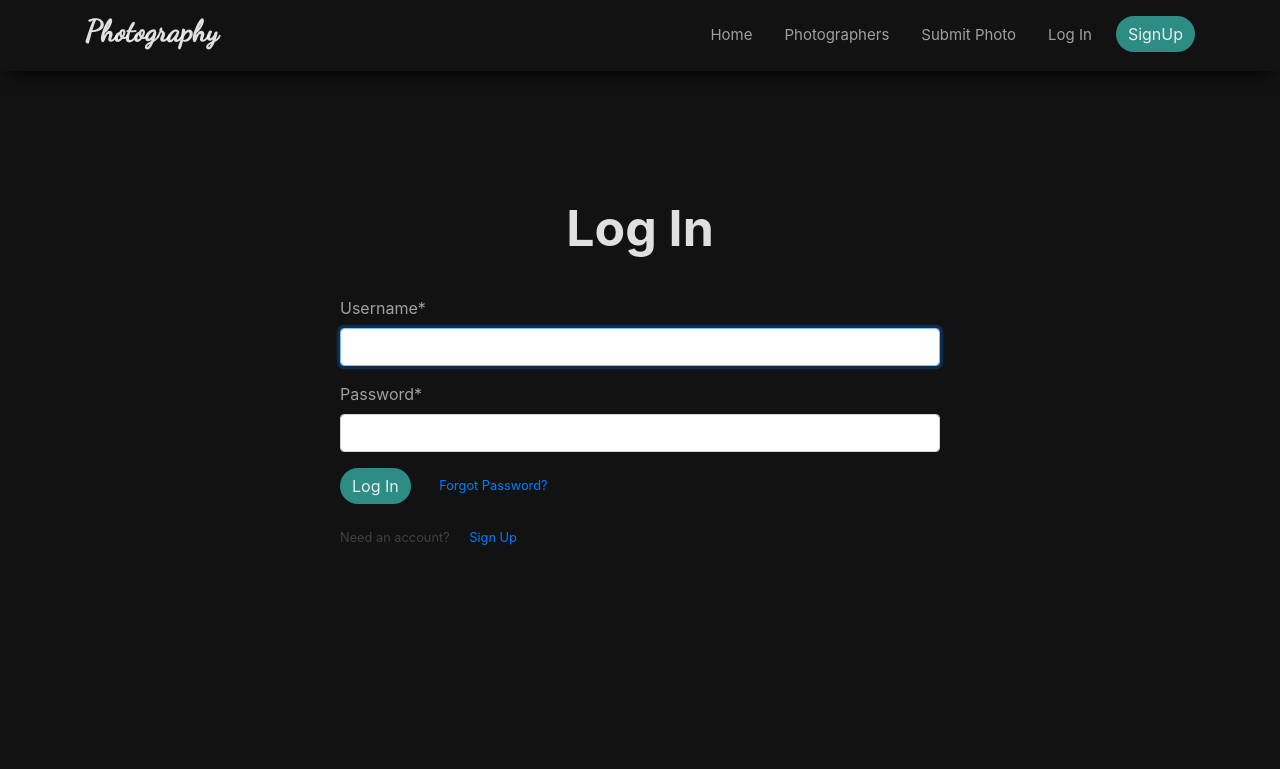
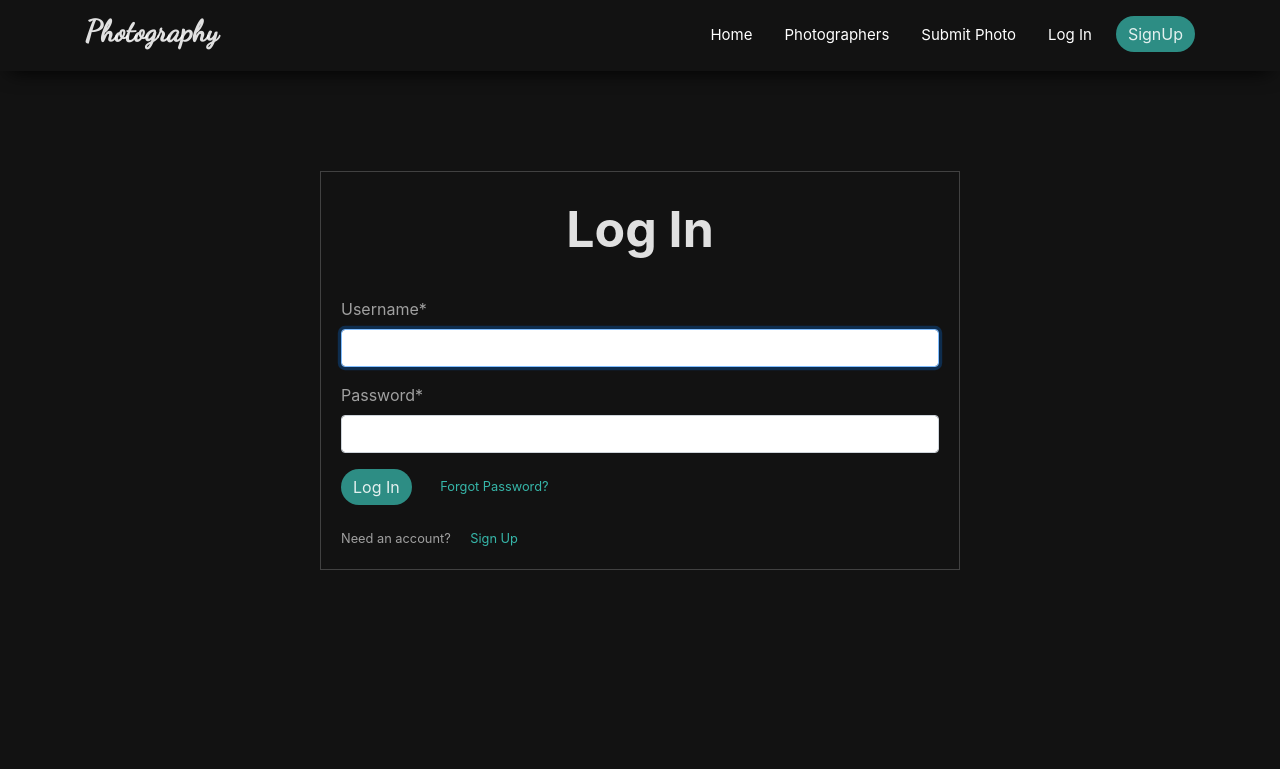
Before and after one commit to quamejnr/Photography, a Django app: page /login/ in a window 1280 px wide. Shown: the top 769 px of the page. Run offline with Django 3.2, Linux system fonts and the light colour scheme; some libraries are stand-ins or nearby versions.

Commit message:
Fixed the visibility of the nav button, made the logo a link to the home page, changed the colour of the 'forgot password' and 'sign up' links in the register and login forms

```diff
--- a/photo/static/photo/main.css
+++ b/photo/static/photo/main.css
@@ -22,7 +22,11 @@
             box-shadow: rgb(0 0 0) 0px 10px 20px -10px;
         }
 
-        #nav h1 {
+        #nav a:hover {
+            text-decoration: none;
+        }
+
+        #nav a h1 {
             font-family: "Dancing Script";
             font-size: 30px;
             font-weight: 900;
@@ -373,7 +377,7 @@
         #register_form {
             width: 50%;
             margin: 100px auto;
-            border: var(--accent);
+            border: 1px solid var(--accent);
             padding: 20px;
         }
 
@@ -396,8 +400,13 @@
 
         #register_form .reg-footer {
             margin-top: 20px;
-            color: var(--accent);
+            color: var(--secondary);
         }
+
+        #register_form .sign {
+            color: rgba(64, 224, 208, 0.8);
+        }
+
         #logout_form {
             width: 50%;
             margin: 100px auto;
--- a/photo/templates/photo/base.html
+++ b/photo/templates/photo/base.html
@@ -20,9 +20,10 @@
 
 <!--        Navigation-->
         <nav id="nav">
-            <ul class="navbar navbar-expand-md">
+            <ul class="navbar navbar-dark navbar-expand-md">
                 <div class="container">
-                    <h1>Photography</h1>
+                    <a class="navbar-brand" href="{% url 'post-home'%}"><h1>Photography</h1></a>
+
                     <button class="navbar-toggler" type="button" data-toggle="collapse" data-target="#navbarToggle" aria-controls="navbarToggle" aria-expanded="false" aria-label="Toggle navigation">
                       <span class="navbar-toggler-icon"></span>
                     </button>
--- a/user/templates/user/login.html
+++ b/user/templates/user/login.html
@@ -12,10 +12,10 @@
            </fieldset>
            <div>
                <button class="btn" type="submit">Log In</button>
-               <small><a class="ml-4" href="{% url 'password_reset' %}">Forgot Password?</a></small>
+               <small><a class="ml-4 sign" href="{% url 'password_reset' %}">Forgot Password?</a></small>
                <div class="reg-footer">
                    <small>
-                       Need an account? <a class="ml-3" href="{% url 'register' %}">Sign Up</a>
+                       Need an account? <a class="ml-3 sign" href="{% url 'register' %}">Sign Up</a>
                    </small>
                </div>
            </div>
--- a/user/templates/user/register.html
+++ b/user/templates/user/register.html
@@ -14,7 +14,7 @@
                <button class="btn">Sign Up</button>
                <div class="reg-footer">
                    <small>
-                       Already have an Account? <a class="ml-3" href="{% url 'login' %}">Log In</a>
+                       Already have an Account? <a class="ml-3 sign" href="{% url 'login' %}">Log In</a>
                    </small>
                </div>
            </div>
```
